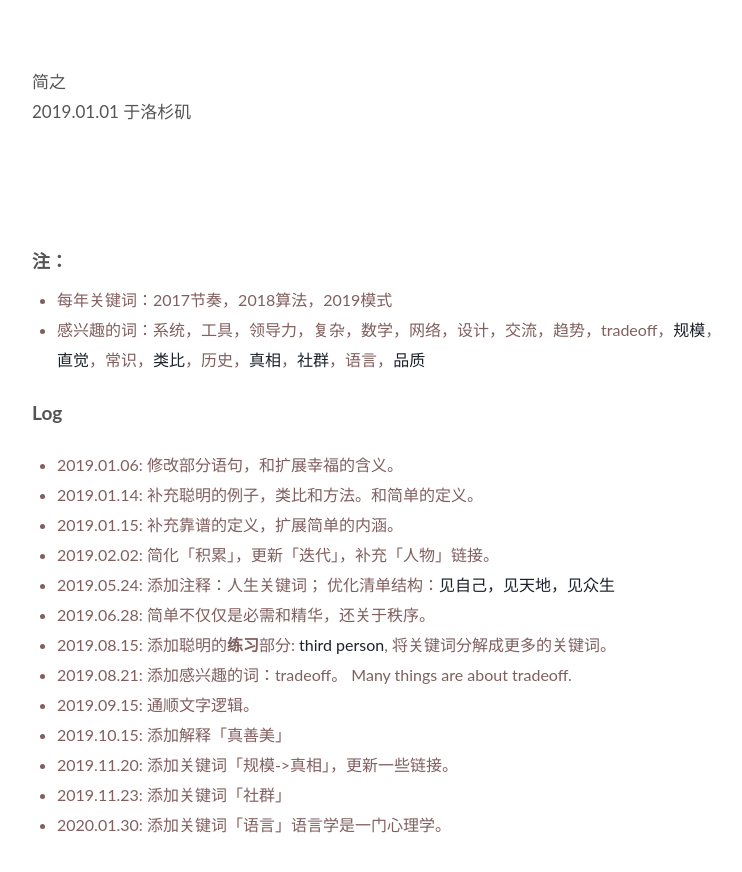
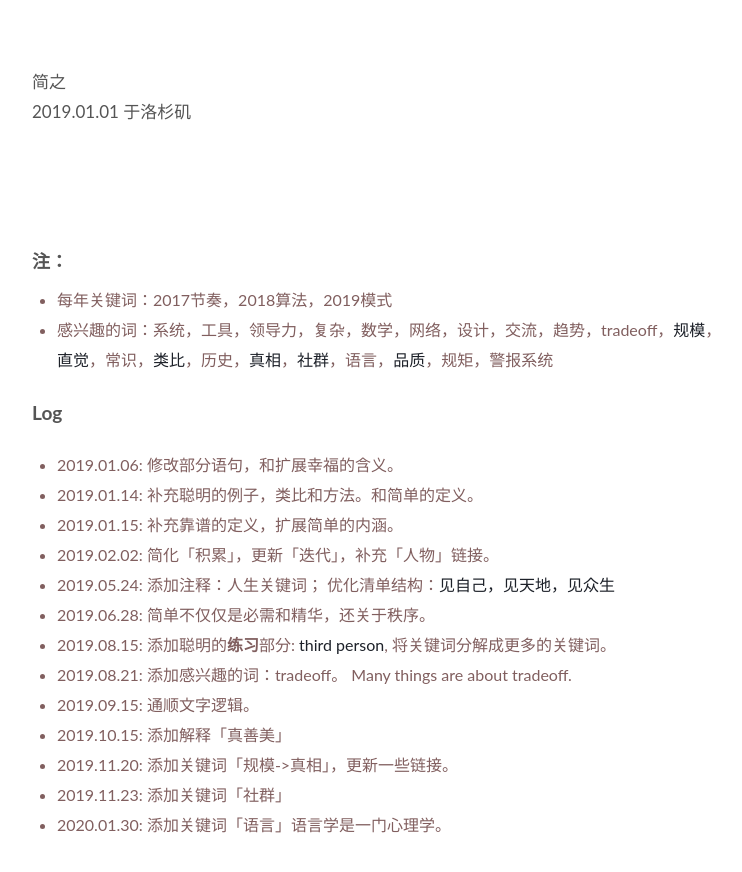
Before and after one commit to WillWang-X/willwang-x.github.io, a Jekyll site: the page built from _posts/blogs/2019-01-01-life-README.md, in a window 1280 px wide and 900 px high, scrolled down 4650 px. Shown: the top 872 px of the window, without its empty margins (258-1000 px from the left). Built offline with Jekyll 4.4.1, drawn with Linux system fonts in a browser that asks for light colours.

Commit message:
add 2 keywords: rules & alert

```diff
--- a/_posts/blogs/2019-01-01-life-README.md
+++ b/_posts/blogs/2019-01-01-life-README.md
@@ -161,7 +161,7 @@
 ### 注：
 
 - 每年关键词：2017节奏，2018算法，2019模式
-- 感兴趣的词：系统，工具，领导力，复杂，数学，网络，设计，交流，趋势，tradeoff，[规模](https://book.douban.com/subject/30244461/)，[直觉](https://book.douban.com/subject/30340107/)，常识，[类比](https://book.douban.com/subject/30383926/)，历史，[真相](https://book.douban.com/subject/33387422/)，[社群](https://workflowy.com/s/public/rc0YTBuDYAcI3TA9)，语言，[品质](https://www.viacharacter.org/character-strengths)
+- 感兴趣的词：系统，工具，领导力，复杂，数学，网络，设计，交流，趋势，tradeoff，[规模](https://book.douban.com/subject/30244461/)，[直觉](https://book.douban.com/subject/30340107/)，常识，[类比](https://book.douban.com/subject/30383926/)，历史，[真相](https://book.douban.com/subject/33387422/)，[社群](https://workflowy.com/s/public/rc0YTBuDYAcI3TA9)，语言，[品质](https://www.viacharacter.org/character-strengths)，规矩，警报系统
 
 
 ## Log
```
